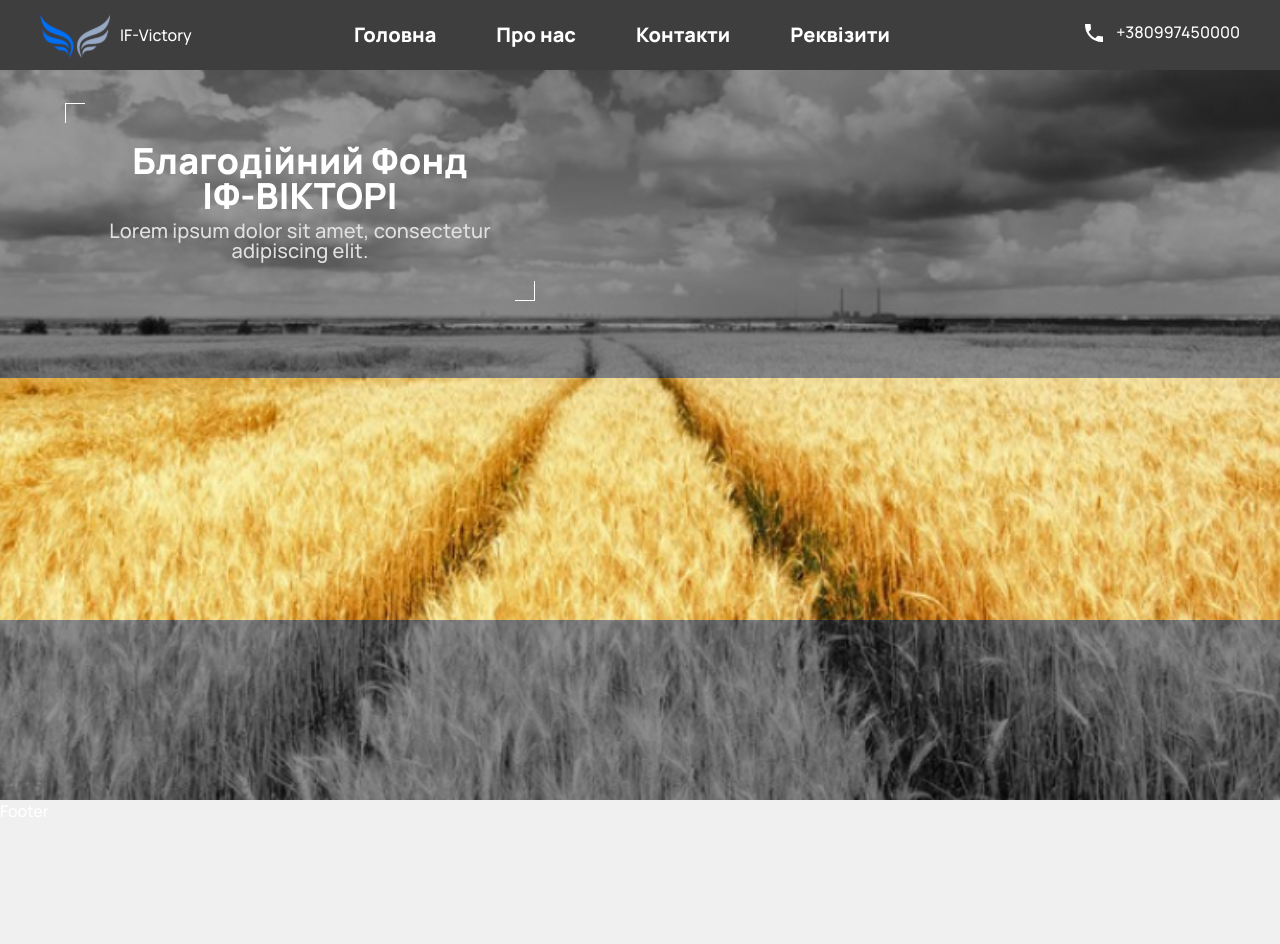
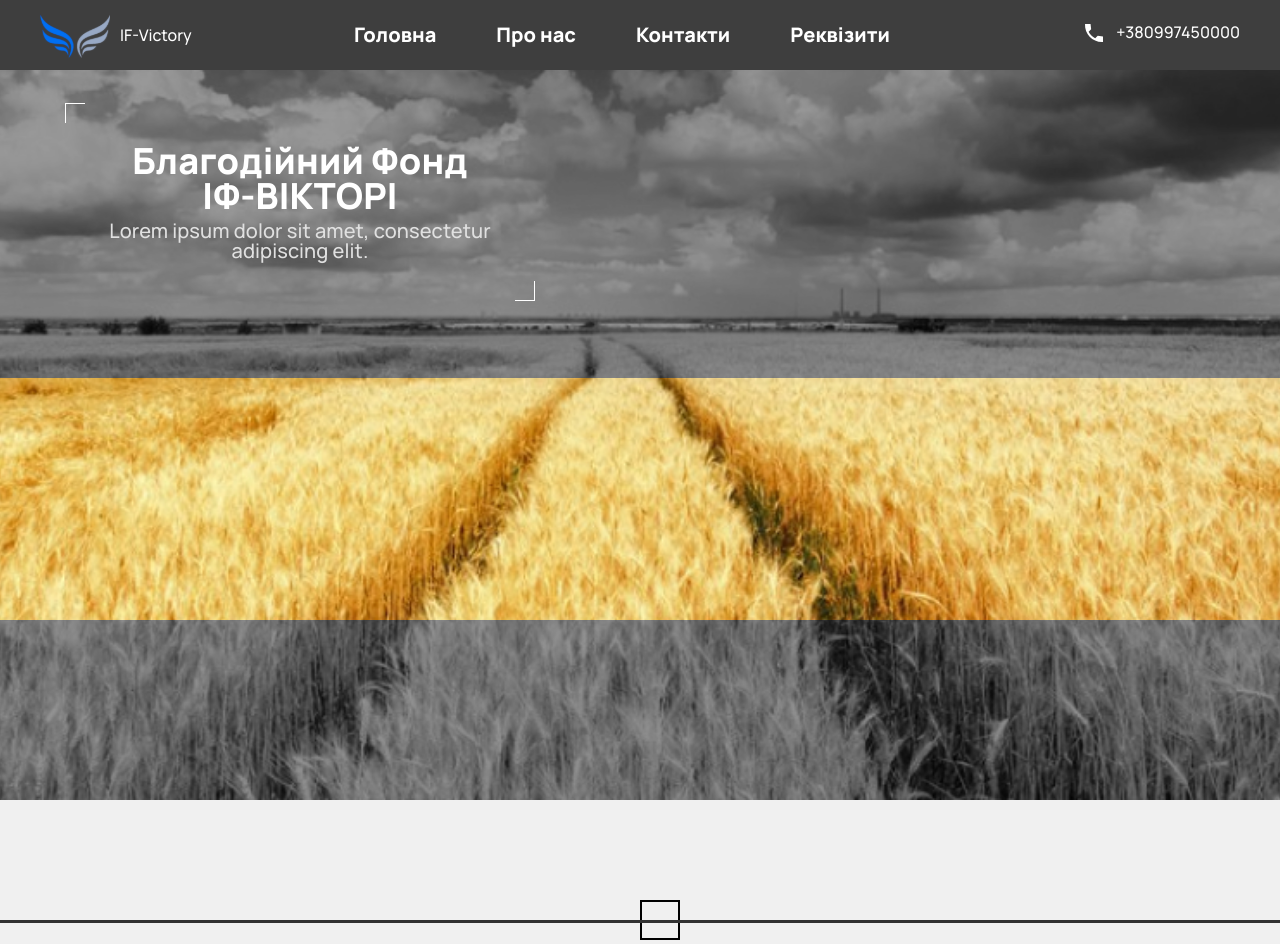
Before and after one commit to HeliosProgTeam/if-victory2v, a Next.js app: page / in a window 1280 px wide. Shown: the top 944 px of the page. Before the commit the page ends 822 px from the top, so only its background shows below. Built offline with nearby package versions, Linux system fonts and the light colour scheme.

Commit message:
create divider

```diff
--- a/pages/index.js
+++ b/pages/index.js
@@ -1,11 +1,12 @@
 import {withLayout} from "../src/layout/Layout";
 import {MainSection} from "../src/sections/MainSection/MainSection";
+import Divider from "../src/components/divider/Divider";
 
 function Home() {
   return (
     <>
         <MainSection />
-        {/*<MainSection />*/}
+        <Divider/>
     </>
   )
 }
--- /dev/null
+++ b/src/components/divider/Divider.jsx
@@ -0,0 +1,14 @@
+import React from 'react';
+import VolunteerActivismIcon from '@mui/icons-material/VolunteerActivism';
+
+const Divider = () => {
+    return (
+        <div className="divider">
+            <div className="divider__icon">
+                {/*<VolunteerActivismIcon/>*/}
+            </div>
+        </div>
+    );
+};
+
+export default Divider;
--- a/src/layout/Layout.jsx
+++ b/src/layout/Layout.jsx
@@ -1,15 +1,13 @@
-import { Header } from "./Header/Header";
-import { Footer } from "./Footer/Footer";
-import { MainSection } from "../sections/MainSection/MainSection";
+import {Header} from "./Header/Header";
+import {Footer} from "./Footer/Footer";
 
-const Layout = ({ children }) => {
+const Layout = ({children}) => {
     return (
         <>
-      <Header />
-      {/*<div className="container">*/}
+            <Header/>
             <main>{children}</main>
-      {/*</div>*/}
-      <Footer />
+
+            <Footer/>
         </>
     );
 };
--- a/src/styles/style.scss
+++ b/src/styles/style.scss
@@ -114,8 +114,7 @@ section {
     }
 
     &:focus{
-      outline: none;
-      background-color: red;
+      text-decoration: underline;
     }
   }
 }
@@ -128,6 +127,40 @@ section {
   }
 }
 
+.divider{
+  margin-top: 100px;
+  overflow: hidden;
+  position: relative;
+  z-index: 2;
+
+  &:after{
+    display: block;
+    width:100%;
+    content: '';
+    position: absolute;
+    border-bottom: 3px solid #313131;
+    top:50%;
+    left: 45px;
+  }
+  &:before{
+    display: block;
+    width:100%;
+    content: '';
+    position: absolute;
+    border-bottom: 3px solid #313131;
+    top:50%;
+    right: 45px;
+  }
+  &__icon{
+    position: relative;
+    width: 40px;
+    height: 40px;
+    padding: 5px;
+    border: 2px solid #000000;
+    top: 50%;
+    left: 50%;
+  }
+}
 
 /*------------------------END CODE---------------------*/
 @import "Layout";
```
Lines whose indentation alone changed are shown as unchanged.
